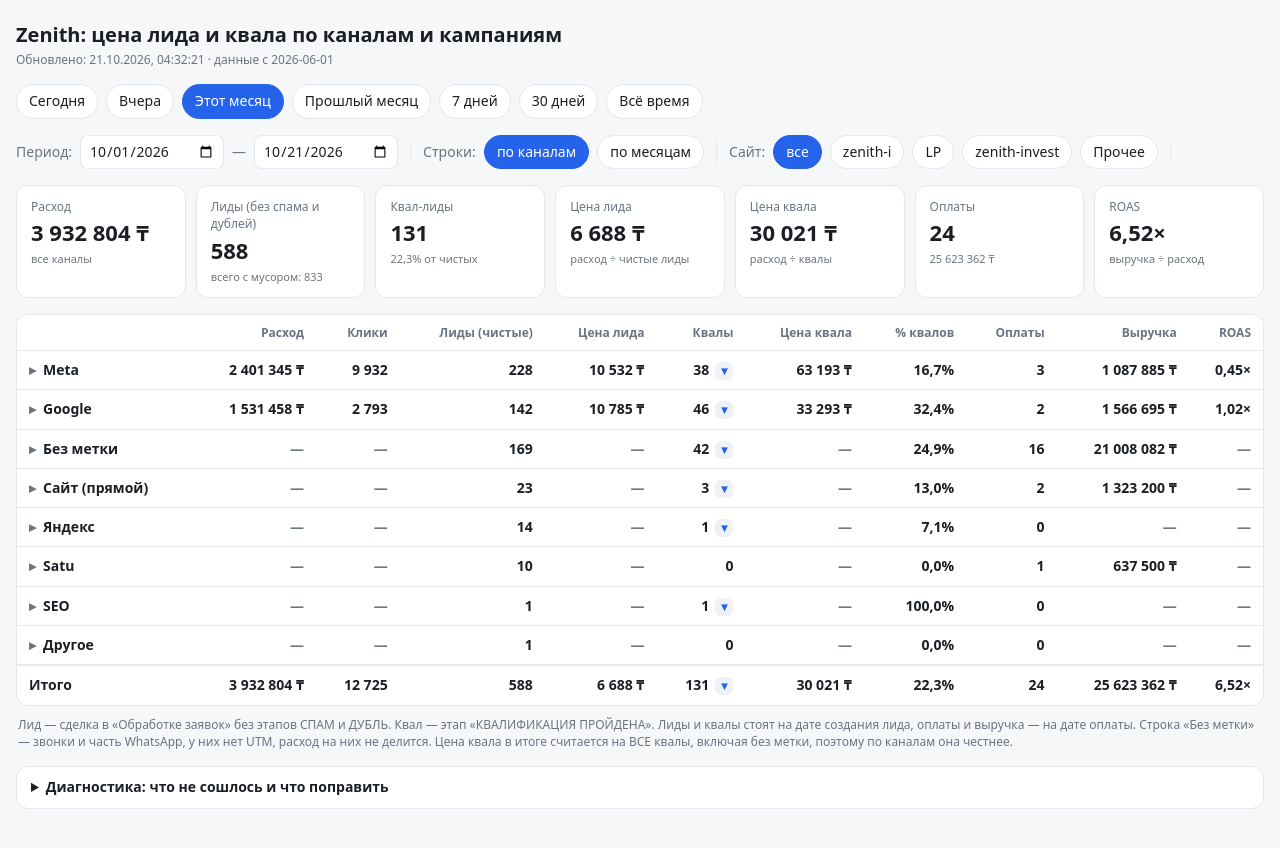
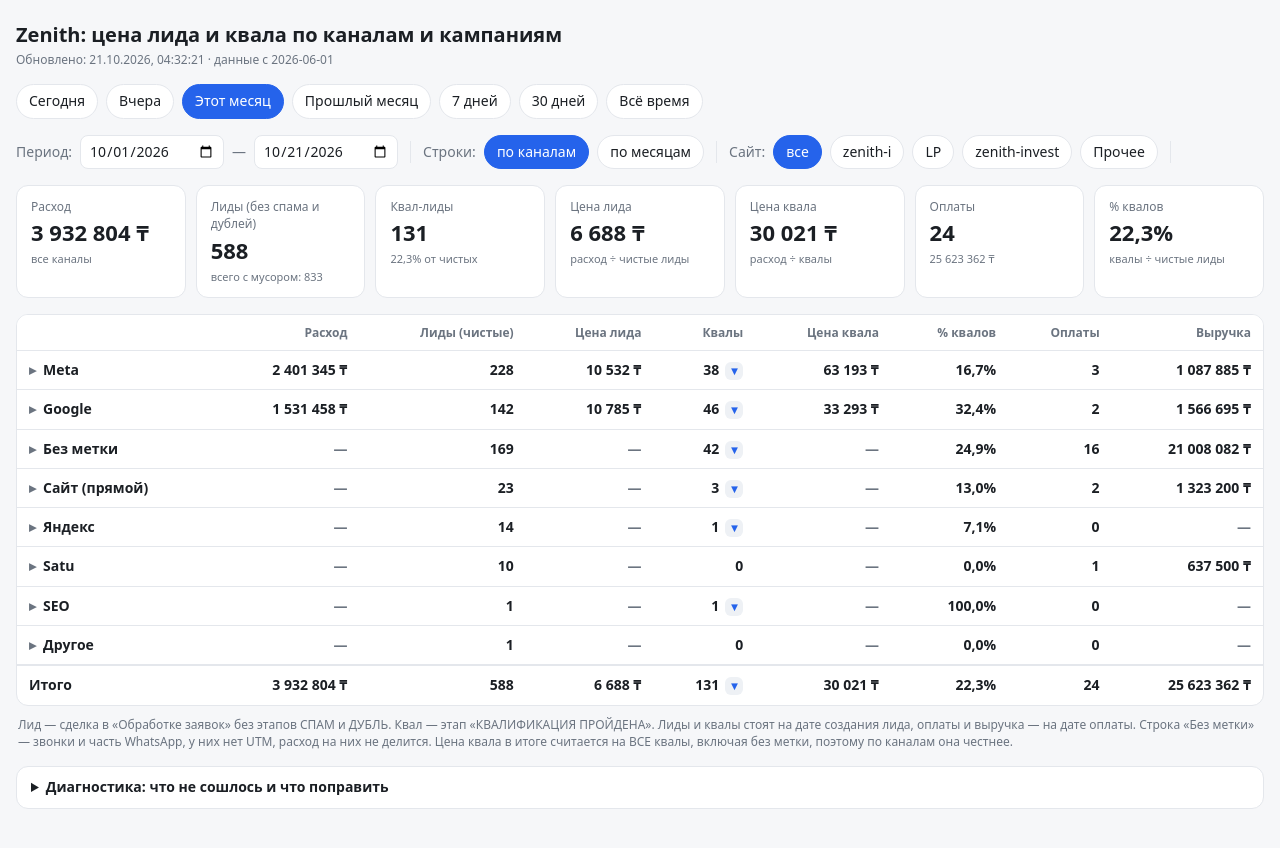
Before and after one commit to geronimoapch/zenith-analytics, a website: page index.html in a window 1280 px wide. Drawn offline with Linux system fonts and the light colour scheme.

Commit message:
Update index.html

```diff
--- a/index.html
+++ b/index.html
@@ -158,20 +158,18 @@ function aggregate(rows, keyFn){
 }
 
 function cells(a, qk){
-  const cpl = div(a.sp, a.cn), cpql = div(a.sp, a.q), roas = div(a.rev, a.sp);
+  const cpl = div(a.sp, a.cn), cpql = div(a.sp, a.q);
   return `<td>${a.sp ? money(a.sp) : '<span class="dim">—</span>'}</td>
-    <td>${a.cl ? fmt(a.cl) : '<span class="dim">—</span>'}</td>
     <td>${fmt(a.cn)}</td>
     <td>${a.sp ? money(cpl) : '<span class="dim">—</span>'}</td>
     <td><b>${fmt(a.q)}</b>${a.q && qk ? '<button class="qb" data-q="' + qk + '" title="Показать квал-лиды со ссылками на Битрикс">' + (qopen.has(qk) ? '▴' : '▾') + '</button>' : ''}</td>
     <td>${a.sp ? '<b>' + money(cpql) + '</b>' : '<span class="dim">—</span>'}</td>
     <td>${pct(a.q, a.cn)}</td>
     <td>${fmt(a.pay)}</td>
-    <td>${a.rev ? money(a.rev) : '<span class="dim">—</span>'}</td>
-    <td>${a.sp && a.rev ? roas.toFixed(2).replace('.', ',') + '×' : '<span class="dim">—</span>'}</td>`;
+    <td>${a.rev ? money(a.rev) : '<span class="dim">—</span>'}</td>`;
 }
 
-const HEAD = ['', 'Расход', 'Клики', 'Лиды (чистые)', 'Цена лида', 'Квалы', 'Цена квала', '% квалов', 'Оплаты', 'Выручка', 'ROAS'];
+const HEAD = ['', 'Расход', 'Лиды (чистые)', 'Цена лида', 'Квалы', 'Цена квала', '% квалов', 'Оплаты', 'Выручка'];
 
 const qkey = (a, b) => encodeURIComponent(JSON.stringify([group, a, b]));
 const DM = (d) => d.slice(8) + '.' + d.slice(5, 7);
@@ -184,7 +182,7 @@ function qlist(key, sk, topFn, subFn){
     const extra = showP ? ' · ' + q.p : (sk === null && q.c && q.c !== '(всё вместе)' ? ' · ' + q.c : '');
     return '<a href="https://' + DATA.portal + '/crm/deal/details/' + q.id + '/" target="_blank" rel="noopener" title="' + q.p + ' · ' + q.c + '">№' + q.id + ' <span class="dd">' + DM(q.d) + extra + '</span></a>';
   }).join('') : '<span class="dim">Список появится после ближайшего обновления данных</span>';
-  return '<tr class="ql"><td colspan="11">' + body + '</td></tr>';
+  return '<tr class="ql"><td colspan="9">' + body + '</td></tr>';
 }
 
 function render(){  const rows = DATA.rows.filter((r) => r.d >= range.from && r.d <= range.to)
@@ -200,7 +198,7 @@ function render(){  const rows = DATA.rows.filter((r) => r.d >= range.from && r.
     ['Цена лида', money(div(total.sp, total.cn)), 'расход ÷ чистые лиды'],
     ['Цена квала', money(div(total.sp, total.q)), 'расход ÷ квалы'],
     ['Оплаты', fmt(total.pay), money(total.rev)],
-    ['ROAS', total.sp && total.rev ? (total.rev / total.sp).toFixed(2).replace('.', ',') + '×' : '—', 'выручка ÷ расход'],
+    ['% квалов', pct(total.q, total.cn), 'квалы ÷ чистые лиды'],
   ];
   document.getElementById('kpis').innerHTML = k.map(([l, v, s]) => `<div class="kpi"><div class="l">${l}</div><div class="v">${v}</div><div class="s">${s}</div></div>`).join('');
 
```
